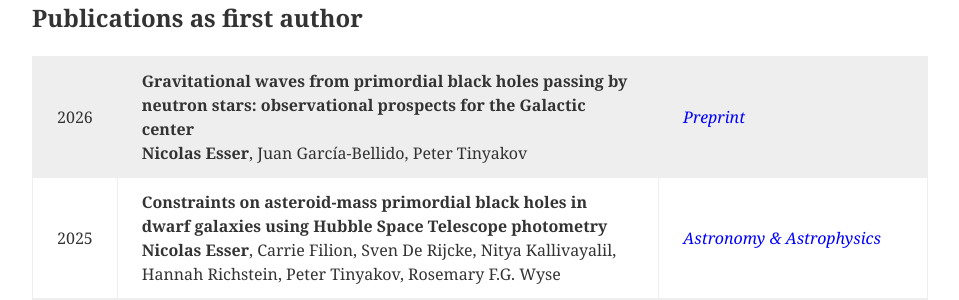
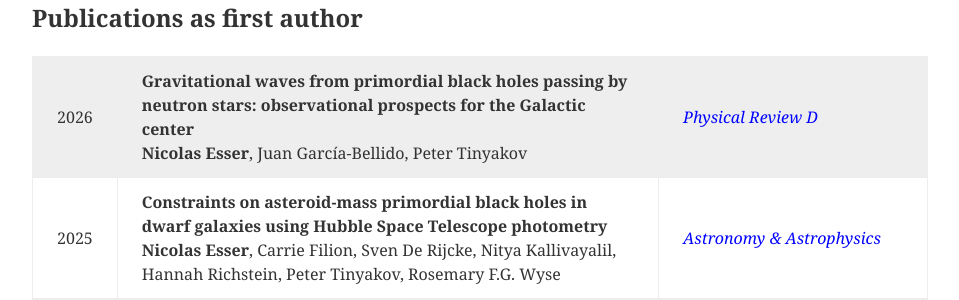
Before and after one commit to nicolasesser/nicolasesser.github.io, a Jekyll site: the page built from CV.html, in a window 1280 px wide and 900 px high, scrolled down 769 px. Shown: the part 154-454 px from the top of the window, without its empty margins (160-1119 px from the left). Built offline with Jekyll 4.4.1, drawn with Linux system fonts in a browser that asks for light colours.

Commit message:
update cv

```diff
--- a/CV.html
+++ b/CV.html
@@ -30,9 +30,9 @@ header-image: /images/header_CV.jpg
 <h2> Publications as first author </h2>
 <table class="table">
   <tr><td> 2026 </td><td> <b> Gravitational waves from primordial black holes passing by neutron stars: observational prospects for the Galactic center </b><br>
-    <b>Nicolas Esser</b>, Juan García-Bellido, Peter Tinyakov </td><td> <a href="https://arxiv.org/abs/2602.23429"
+    <b>Nicolas Esser</b>, Juan García-Bellido, Peter Tinyakov </td><td> <a href="https://journals.aps.org/prd/abstract/10.1103/cmq2-j3q7"
      target="_blank" style="color: blue; text-decoration: none;">
-     <em> Preprint </em></a>  </td></tr>
+     <em> Physical Review D </em></a>  </td></tr>
 
   <tr><td> 2025 </td><td> <b> Constraints on asteroid-mass primordial black holes in dwarf galaxies using Hubble Space Telescope photometry </b><br>
    <b>Nicolas Esser</b>, Carrie Filion, Sven De Rijcke, Nitya Kallivayalil, Hannah Richstein, Peter Tinyakov, Rosemary F.G. Wyse </td><td> <a href="https://www.aanda.org/articles/aa/full_html/2025/06/aa54687-25/aa54687-25.html"
```
